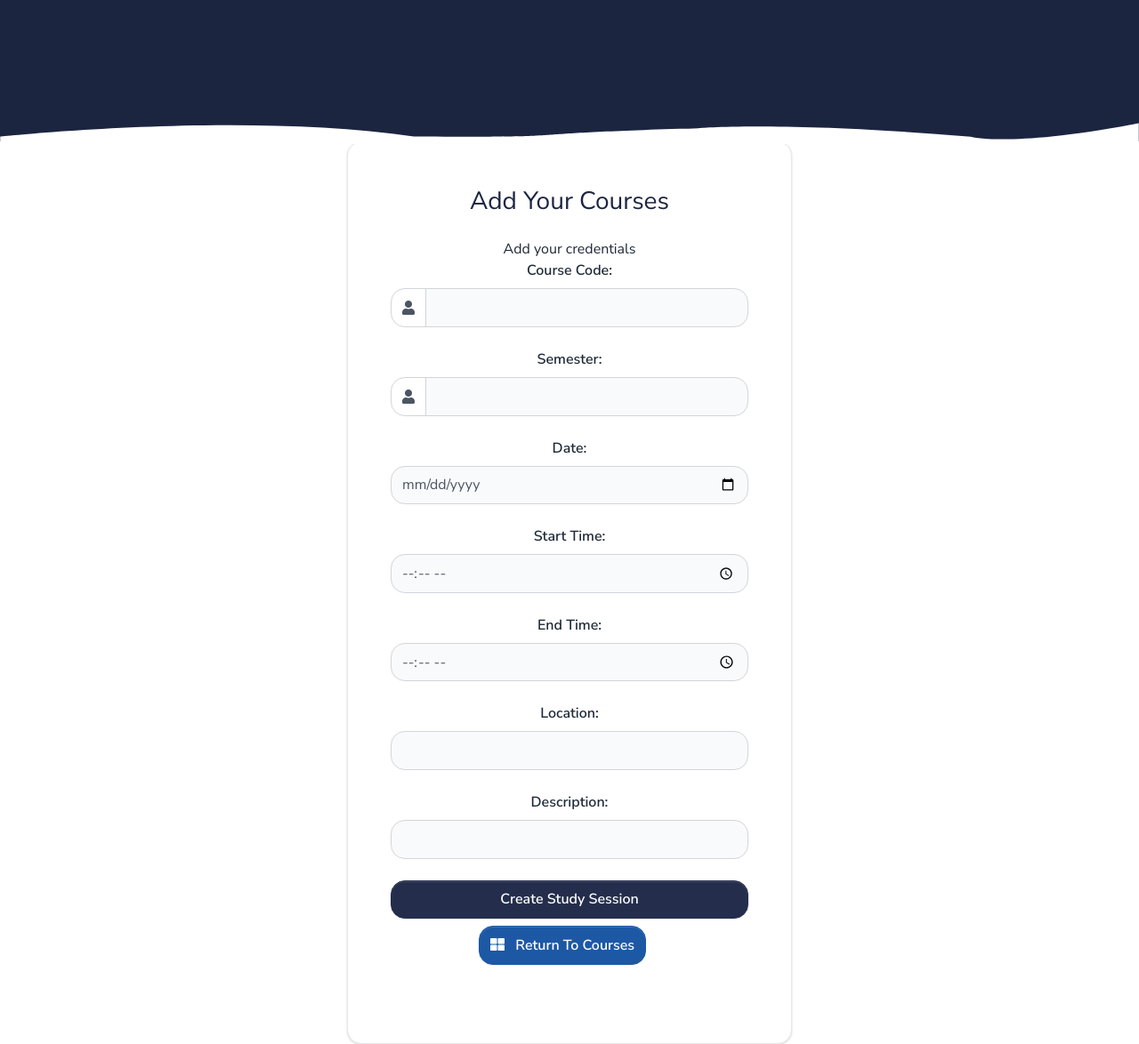
After one commit to rashidkolaghassi/CourseConnects, a Flask app: page /createsession in a window 1280 px wide. The commit adds this page. Shown: the part 461-1635 px from the top of the page at 89% size. Run offline with Flask 3, Linux system fonts and the light colour scheme; a user stored in the database is signed in; some libraries are stand-ins or nearby versions.

Commit message:
new changes

```diff
--- a/app/forms.py
+++ b/app/forms.py
@@ -5,7 +5,7 @@ Copyright (c) 2019 - present AppSeed.us
 """
 
 from flask_wtf import FlaskForm
-from wtforms import StringField, PasswordField, SelectField
+from wtforms import StringField, PasswordField, SelectField,DateField,TimeField
 from wtforms.validators import Email, DataRequired
 
 # login and registration
@@ -62,3 +62,20 @@ class FindFriendsForm(FlaskForm):
     # status = StringField('Status',
     #                      id='status_create',
     #                      validators=[DataRequired()])
+
+class AddStudyForm(FlaskForm):
+    course_name = StringField('Course Name',
+                    id='coursename_create',
+                    validators=[DataRequired()])
+    semester = StringField('Semester',
+                        id='semester_create',
+                        validators=[DataRequired()])
+    date = DateField('Date',format='%m/%d/%Y')
+    start_time= TimeField('Start Time',format='%I:%M %p')
+    end_time= TimeField('End Time',format='%I:%M %p')
+    location = StringField('Location',
+                        id='location_create',
+                        validators=[DataRequired()])
+    description = StringField('Description',
+                        id='location_create',
+                        validators=[DataRequired()])
--- a/app/templates/home/index.html
+++ b/app/templates/home/index.html
@@ -122,6 +122,7 @@
                 </div>
             </div>
         </section>
+
     </main>
 
     {% include 'includes/footer.html' %}
--- /dev/null
+++ b/app/templates/study/createsession.html
@@ -0,0 +1,122 @@
+{% extends "layouts/base.html" %}
+
+{% block title %} Add Course {% endblock %}
+
+<!-- Specific Page CSS goes HERE  -->
+{% block stylesheets %}
+{% endblock stylesheets %}
+
+{% block content %}
+
+    <main>
+
+        {% include 'includes/preloader.html' %}
+
+        <!-- Hero -->
+        <section class="section-header bg-secondary text-white">
+            <div class="container">
+               <div class="row justify-content-between align-items-center">
+                  <div class="col-12 col-md-7 col-lg-6 text-center text-md-left">
+                        <h1 class="display-2 mb-4">Add Your <br class="d-none d-md-inline">Courses</h1>
+                        <p class="lead mb-4 text-muted">With CourseConnects, add your courses easily with the below form. This is the first step in connceting you with your future study buddy and friend. </p>
+                    </div>
+                  <div class="col-12 col-md-5 d-none d-md-block text-center"><img src="/static/assets/img/illustrations/about-illustration.svg" alt=""></div>
+               </div>
+            </div>
+            <figure class="position-absolute bottom-0 left-0 w-100 d-none d-md-block mb-n2">
+               <svg class="fill-white" version="1.1" xmlns="http://www.w3.org/2000/svg" xmlns:xlink="http://www.w3.org/1999/xlink" x="0px" y="0px" viewBox="0 0 1920 43.4" style="enable-background:new 0 0 1920 43.4;" xml:space="preserve">
+                  <path d="M0,23.3c0,0,405.1-43.5,697.6,0c316.5,1.5,108.9-2.6,480.4-14.1c0,0,139-12.2,458.7,14.3 c0,0,67.8,19.2,283.3-22.7v35.1H0V23.3z"></path>
+               </svg>
+            </figure>
+        </section>
+        <!-- End of Hero section -->
+
+        <!--Start of Course Entry Form-->
+        <div class="container">
+            <div class="row justify-content-center">
+                <div class="col-12 d-flex align-items-center justify-content-center">
+                    <div class="signin-inner my-4 my-lg-0 bg-white shadow-soft border rounded border-gray-300 p-4 p-lg-5 w-100 fmxw-500">
+                        <div class="text-center text-md-center mb-4 mt-md-0">
+                            <h1 class="mb-0 h3">
+                                <a target="_blank">Add Your Courses</a>
+                            </h1>
+                            <br />
+                            <span class="font-weight-normal">
+            {% if msg %}
+                <span class="text-danger">
+                    {{ msg | safe }}
+                </span>
+            {% else %}
+                Add your credentials
+            {% endif %}
+        </span>
+
+            <form method="post" action="" action="#">
+
+                {{ form.hidden_tag() }}
+                <div class="form-group mb-4">
+                    <label for="">Course Code:</label>
+                    <div class="input-group">
+                        <span class="input-group-text" id="basic-addon1"><span class="fas fa-user"></span></span>
+                        {{ form.course_name(class="form-control") }}
+                    </div>
+                </div>
+                <div class="form-group mb-4">
+                    <label for="Semester">Semester:</label>
+                    <div class="input-group">
+                        <span class="input-group-text" id="basic-addon1"><span class="fas fa-user"></span></span>
+                        {{ form.semester(class="form-control") }}
+                    </div>
+                </div>
+
+
+                <div class="form-group mb-4">
+                    <label for="Date">Date:</label>
+                    {{ form.date(class="form-control") }}
+                </div>
+
+                <div class="form-group mb-4">
+                    <label for="Start Time">Start Time:</label>
+                    {{ form.start_time(class="form-control") }}
+                </div>
+
+                <div class="form-group mb-4">
+                    <label for="EndTime">End Time:</label>
+                    {{ form.end_time(class="form-control") }}
+                </div>
+
+                <div class="form-group mb-4">
+                    <label for="Location">Location:</label>
+                    {{ form.location(class="form-control") }}
+                </div>
+
+                <div class="form-group mb-4">
+                    <label for="Description">Description:</label>
+                    {{ form.description(class="form-control") }}
+                </div>
+
+                <div class="d-grid">
+                    <button type="submit" name="add" class="btn btn-primary">Create Study Session</button>
+                </div>
+            </form>
+
+
+        <!-- Section -->
+
+        <div class="d-flex justify-content-center align-items-center mb-4">
+            <a href="{{ url_for('courses_web.course_web') }}" class="btn btn-tertiary mb-3 mt-2 me-2 me-md-3 animate-up-2"><span
+                    class="fas fa-th-large me-2"></span> <span class="d-none d-md-inline">Return To Courses
+                    </span> <span class="d-md-none">Components</span></a>
+        </div>
+
+
+        <!-- End of section -->
+    </span>
+                            </div>
+                    </div>
+                </div>
+            </div>
+        </div>
+</section>
+
+{% endblock content %}
--- a/app/web/friends_web.py
+++ b/app/web/friends_web.py
@@ -45,7 +45,6 @@ def friends_web():
 def addFriends():
     global msg
     if 'add' in request.form:
-        find_friends_form = FindFriendsForm(request.form)
         username=request.form.get('username')
         response=addFriend(username)
         msg=response['message']
--- a/app/web/study_web.py
+++ b/app/web/study_web.py
@@ -6,24 +6,27 @@ from flask import Flask, redirect, url_for,Blueprint,jsonify,render_template, re
 from flask_sqlalchemy import SQLAlchemy
 from flask_login import UserMixin, current_user, login_required
 import requests
-from ..forms import  FindFriendsForm
+from ..forms import  FindFriendsForm,AddStudyForm
+
+import datetime
 
 
 study_web = Blueprint('study_web',__name__)
 
 
 from ..functions.courses_functions import addCourses, getCourses, deleteCourses
-from ..functions.study_functions import find_study_sessions, create_study_session,join_study_session
-
+from ..functions.study_functions import find_study_sessions, create_study_session,join_study_session, my_study_sessions
+msg=None
 @study_web.route('/studysessions',methods=['GET','POST'])
 @login_required
 def studysession_web():
-    # global msg
+    global msg
+
     if request.method== 'GET':
         course_form = FindFriendsForm(request.form)
-        # local_msg=msg
-        # msg=None
-        return render_template("study/home.html",form=course_form)
+        local_msg=msg
+        msg=None
+        return render_template("study/home.html",form=course_form,userid=current_user.id,msg=local_msg)
         # return render_template("study/home.html",form=course_form,msg=local_msg)
 
     if request.method == 'POST':
@@ -34,4 +37,55 @@ def studysession_web():
 
             response=find_study_sessions(course_names,semesters_).json
             print(response)
-            return render_template("study/home.html",form=find_friends_form,study_sessions=response)
+            return render_template("study/home.html",form=find_friends_form,study_sessions=response,userid=current_user.id)
+
+@study_web.route('/joinsession',methods=['POST'])
+@login_required
+def joinsession_web():
+     global msg
+     if 'join' in request.form:
+        study_id=request.form.get('study_id')
+        response=join_study_session(study_id)
+        msg=response['message']
+        return redirect(url_for('study_web.studysession_web'))
+
+
+
+@study_web.route('/mysessions',methods=['GET'])
+@login_required
+def mysessions_web():
+    sessions = my_study_sessions().json
+    return render_template("study/mysessions.html",sessions=sessions)
+
+
+
+
+@study_web.route('/createsession',methods=['GET','POST'])
+@login_required
+def createsession_web():
+
+    add_study_form = AddStudyForm(request.form)
+
+    if request.method == 'GET':
+        return render_template("study/createsession.html", form = add_study_form)
+
+    if request.method == "POST":
+            if 'add' in request.form:
+
+                course_name = request.form.get('course_name')
+                semester = request.form.get('semester')
+                date=request.form.get('date')
+                start_time=request.form.get('start_time')
+                end_time=request.form.get('end_time')
+                location=request.form.get('location')
+                description=request.form.get('description')
+
+                date=datetime.datetime.strptime(date,'%Y-%m-%d').date()
+                start_time=datetime.datetime.strptime(start_time,'%H:%M').time()
+                end_time=datetime.datetime.strptime(end_time,'%H:%M').time()
+
+                response=create_study_session(course_name=course_name,semester=semester,date=date,start_time=start_time,end_time=end_time,location=location,description=description)
+
+
+                if response.json['status'] == '200':
+                    return render_template('study/createsession.html',msg='Successfully Created Study Session',form=add_study_form)
```
Also changed, not shown: app/api/study_sessions.py (+8 -3 lines), app/functions/friends_functions.py (+0 -16 lines), app/functions/study_functions.py (+16 -2 lines), app/templates/study/home.html (+30 -11 lines), app/templates/study/mysessions.html (added, +100 -0 lines), app/db.sqlite.
